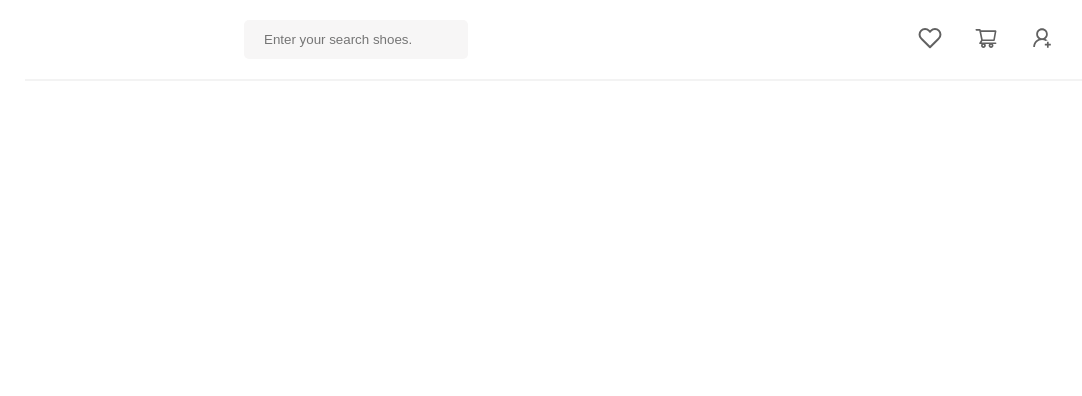
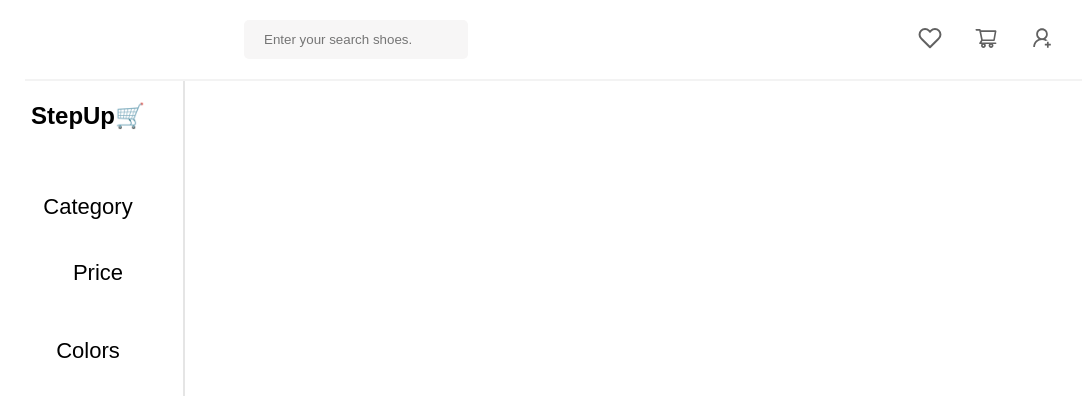
Before and after one commit to Jisan-Dev/StepUp, a React (Vite) app: page / in a window 1280 px wide. Shown: the top 396 px of the page, without its empty margins (7-1089 px from the left). Built offline with nearby package versions, Linux system fonts and the light colour scheme.

Commit message:
build the skeleton of sidebar with necessary components

```diff
--- a/src/App.jsx
+++ b/src/App.jsx
@@ -1,6 +1,7 @@
 import { useState } from "react";
 import Navigation from "./components/Navigation/Navigation";
 import data from "./db/data";
+import Sidebar from "./components/Sidebar/Sidebar";
 
 function App() {
   const [selectedCategory, setSelectedCategory] = useState(null);
@@ -23,6 +24,7 @@ function App() {
   return (
     <>
       <Navigation handleInputChange={handleInputChange} query={query} />
+      <Sidebar />
     </>
   );
 }
--- /dev/null
+++ b/src/components/Sidebar/Category/Category.css
@@ -0,0 +1,73 @@
+.sidebar-title {
+  font-size: 22px;
+  font-weight: normal;
+  margin-bottom: 20px;
+}
+
+.sidebar-items {
+  margin-top: 20px;
+}
+
+.sidebar-label-container {
+  display: block;
+  position: relative;
+  padding-left: 35px;
+  margin-bottom: 12px;
+  cursor: pointer;
+  -webkit-user-select: none;
+  -moz-user-select: none;
+  -ms-user-select: none;
+  user-select: none;
+}
+
+.sidebar-label-container input {
+  position: absolute;
+  opacity: 0;
+  cursor: pointer;
+}
+
+.checkmark {
+  position: absolute;
+  top: 0;
+  left: 0;
+  height: 20px;
+  width: 20px;
+  background-color: #eee;
+  border-radius: 50%;
+}
+
+.all {
+  background: linear-gradient(blue, crimson);
+}
+
+.sidebar-label-container:hover input ~ .checkmark {
+  background-color: #ccc;
+}
+
+.sidebar-label-container input:checked ~ .checkmark {
+  background-color: #2196f3;
+}
+
+.checkmark:after {
+  content: "";
+  position: absolute;
+  display: none;
+}
+
+.sidebar-label-container input:checked ~ .checkmark:after {
+  display: block;
+}
+
+.sidebar-label-container .checkmark:after {
+  top: 6.4px;
+  left: 6.4px;
+  width: 7px;
+  height: 7px;
+  border-radius: 50%;
+  background: white;
+}
+
+.line {
+  margin-top: 3rem;
+  border-color: #f7f7f7;
+}
--- /dev/null
+++ b/src/components/Sidebar/Category/Category.jsx
@@ -0,0 +1,43 @@
+import "./Category.css";
+// import Input from "../../components/Input";
+
+function Category({ handleChange }) {
+  return (
+    <div>
+      <h2 className="sidebar-title">Category</h2>
+
+      {/* <div>
+        <label className="sidebar-label-container">
+          <input onChange={handleChange} type="radio" value="" name="test" />
+          <span className="checkmark"></span>All
+        </label>
+        <Input
+          handleChange={handleChange}
+          value="sneakers"
+          title="Sneakers"
+          name="test"
+        />
+        <Input
+          handleChange={handleChange}
+          value="flats"
+          title="Flats"
+          name="test"
+        />
+        <Input
+          handleChange={handleChange}
+          value="sandals"
+          title="Sandals"
+          name="test"
+        />
+        <Input
+          handleChange={handleChange}
+          value="heels"
+          title="Heels"
+          name="test"
+        />
+      </div> */}
+    </div>
+  );
+}
+
+export default Category;
--- /dev/null
+++ b/src/components/Sidebar/Colors/Colors.css
@@ -0,0 +1,3 @@
+.color-title {
+  margin-top: 2rem;
+}
--- /dev/null
+++ b/src/components/Sidebar/Colors/Colors.jsx
@@ -0,0 +1,65 @@
+import "./Colors.css";
+// import Input from "../../components/Input";
+
+const Colors = ({ handleChange }) => {
+  return (
+    <>
+      <div>
+        <h2 className="sidebar-title color-title">Colors</h2>
+        {/* <label className="sidebar-label-container">
+          <input onChange={handleChange} type="radio" value="" name="test1" />
+          <span className="checkmark all"></span>
+          All
+        </label>
+
+        <Input
+          handleChange={handleChange}
+          value="black"
+          title="Black"
+          name="test1"
+          color="black"
+        />
+
+        <Input
+          handleChange={handleChange}
+          value="blue"
+          title="Blue"
+          name="test1"
+          color="blue"
+        />
+
+        <Input
+          handleChange={handleChange}
+          value="red"
+          title="Red"
+          name="test1"
+          color="red"
+        />
+
+        <Input
+          handleChange={handleChange}
+          value="green"
+          title="Green"
+          name="test1"
+          color="green"
+        /> */}
+
+        {/* <label className="sidebar-label-container">
+          <input
+            onChange={handleChange}
+            type="radio"
+            value="white"
+            name="test1"
+          />
+          <span
+            className="checkmark"
+            style={{ background: "white", border: "2px solid black" }}
+          ></span>
+          White
+        </label> */}
+      </div>
+    </>
+  );
+};
+
+export default Colors;
--- /dev/null
+++ b/src/components/Sidebar/Price/Price.css
@@ -0,0 +1,7 @@
+.price-title {
+  margin-top: 20px;
+}
+
+.ml {
+  margin-left: 20px;
+}
--- /dev/null
+++ b/src/components/Sidebar/Price/Price.jsx
@@ -0,0 +1,47 @@
+// import Input from "../../components/Input";
+import "./Price.css";
+
+const Price = ({ handleChange }) => {
+  return (
+    <>
+      <div className="ml">
+        <h2 className="sidebar-title price-title">Price</h2>
+
+        {/* <label className="sidebar-label-container">
+          <input onChange={handleChange} type="radio" value="" name="test2" />
+          <span className="checkmark"></span>All
+        </label>
+
+        <Input
+          handleChange={handleChange}
+          value={50}
+          title="$0 - 50"
+          name="test2"
+        />
+
+        <Input
+          handleChange={handleChange}
+          value={100}
+          title="$50 - $100"
+          name="test2"
+        />
+
+        <Input
+          handleChange={handleChange}
+          value={150}
+          title="$100 - $150"
+          name="test2"
+        />
+
+        <Input
+          handleChange={handleChange}
+          value={200}
+          title="Over $150"
+          name="test2"
+        /> */}
+      </div>
+    </>
+  );
+};
+
+export default Price;
--- /dev/null
+++ b/src/components/Sidebar/Sidebar.css
@@ -0,0 +1,18 @@
+.sidebar {
+  width: 15%;
+  position: fixed;
+  height: 100%;
+  border-right: 2px solid #e5e5e5;
+  z-index: 3;
+  display: flex;
+  flex-direction: column;
+  align-items: center;
+}
+
+.logo-container {
+  margin-bottom: 4rem;
+}
+
+.logo-container h1 {
+  margin-top: 1.3rem;
+}
--- /dev/null
+++ b/src/components/Sidebar/Sidebar.jsx
@@ -0,0 +1,21 @@
+import Category from "./Category/Category";
+import Price from "./Price/Price";
+import Colors from "./Colors/Colors";
+import "./Sidebar.css";
+
+const Sidebar = ({ handleChange }) => {
+  return (
+    <>
+      <section className="sidebar">
+        <div className="logo-container">
+          <h1>StepUp🛒</h1>
+        </div>
+        <Category handleChange={handleChange} />
+        <Price handleChange={handleChange} />
+        <Colors handleChange={handleChange} />
+      </section>
+    </>
+  );
+};
+
+export default Sidebar;
```
